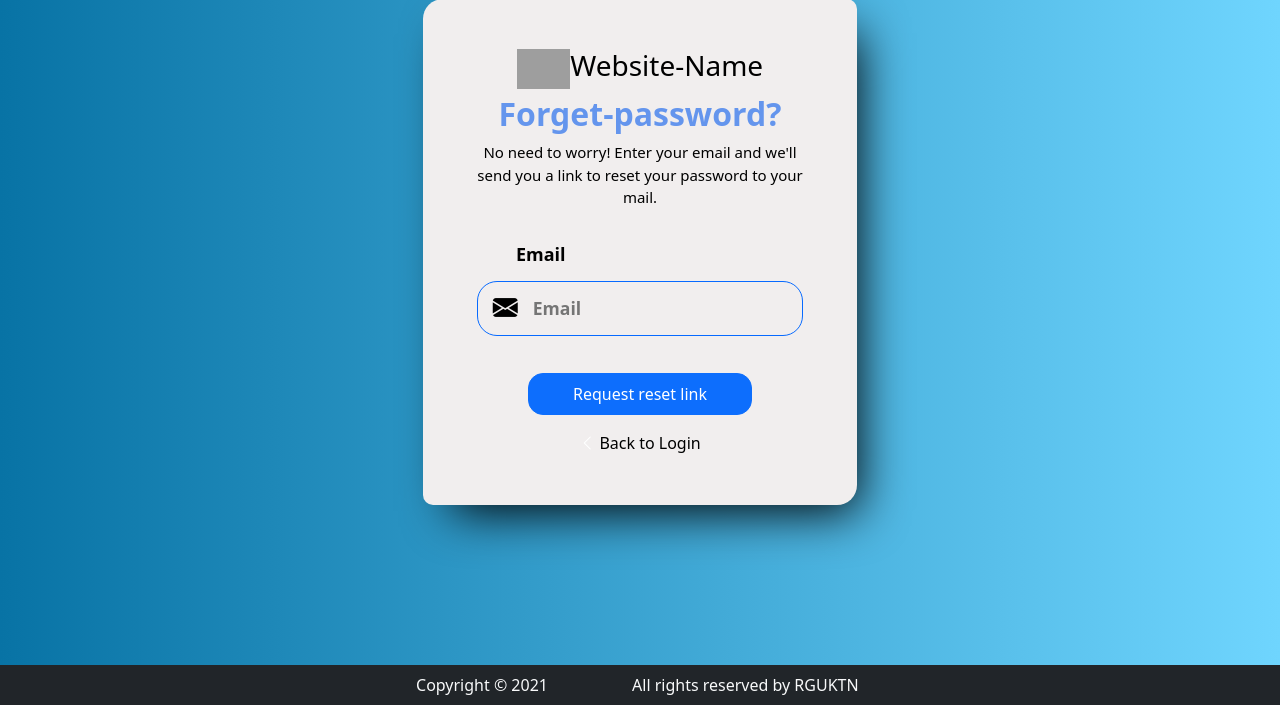
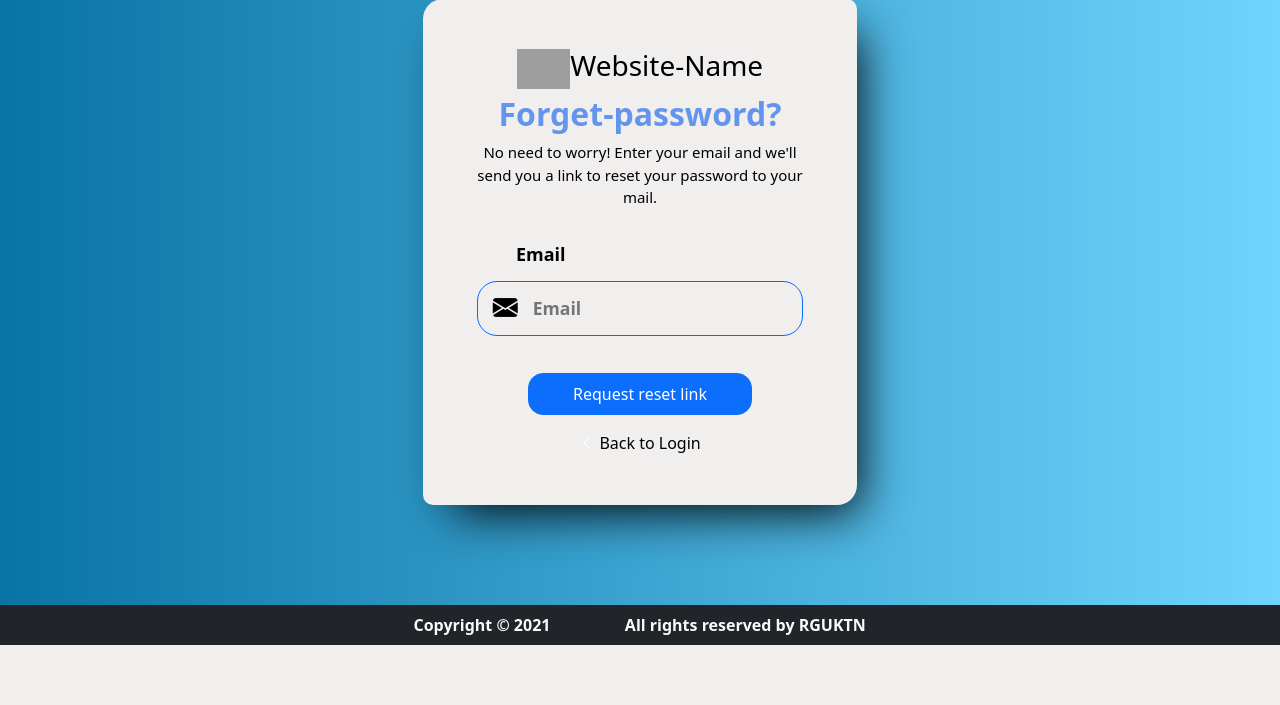
Before and after one commit to JayanthPalla/Project-Submission-Portal-Final, a Django app: page /user/forgot_password/ in a window 1280 px wide. Shown: the part 155-860 px from the top of the page. After the commit the page ends 800 px from the top, so only its background shows below. Run offline with Django 3.2, Linux system fonts and the light colour scheme; grey boxes are pictures that could not be loaded.

Commit message:
Update forget_password.html

```diff
--- a/project1/api/templates/project1/forget_password.html
+++ b/project1/api/templates/project1/forget_password.html
@@ -150,15 +150,17 @@
 
     </div>
    <div class="d-lg-block d-none" >
-       <br><br><br>  <br><br><br>
+       <br><br><br>
     </div>
     <div class="d-lg-none d-sm-block" >
         <br>
      </div>
      <p> </p>
+
+
      <!-- footer -->
     <footer>
-        <div class="container-fluid footer bg-dark text-light" >
+      <div class="container-fluid  bg-dark text-light fw-bold fixed-bottom" >
         <div class="row  text-center justify-content-center">
           <div class="row  justify-content-center p-2">
           <div class="col-10 col-md-2">Copyright &copy 2021</div>
@@ -168,6 +170,9 @@
       </div>
    </footer>
 
+
+
+
     <script src="https://cdn.jsdelivr.net/npm/bootstrap@5.0.2/dist/js/bootstrap.bundle.min.js" integrity="sha384-MrcW6ZMFYlzcLA8Nl+NtUVF0sA7MsXsP1UyJoMp4YLEuNSfAP+JcXn/tWtIaxVXM" crossorigin="anonymous"></script>
   </body>
 </html>
```
Lines whose indentation alone changed are shown as unchanged.
